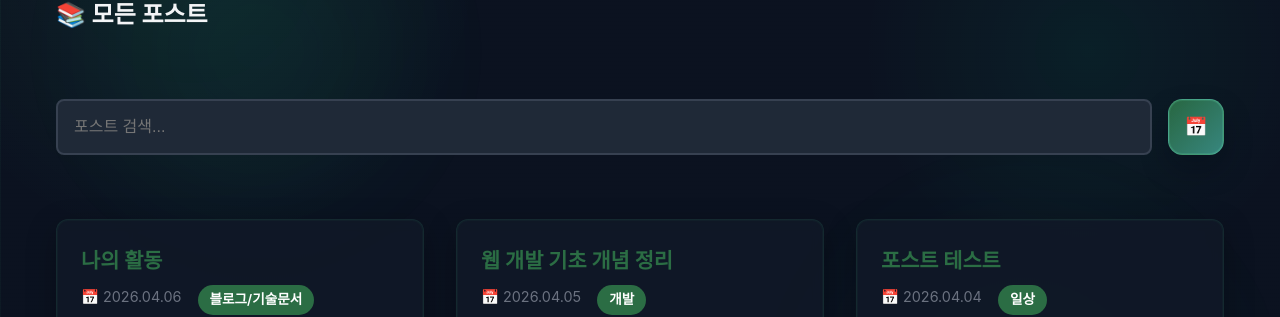
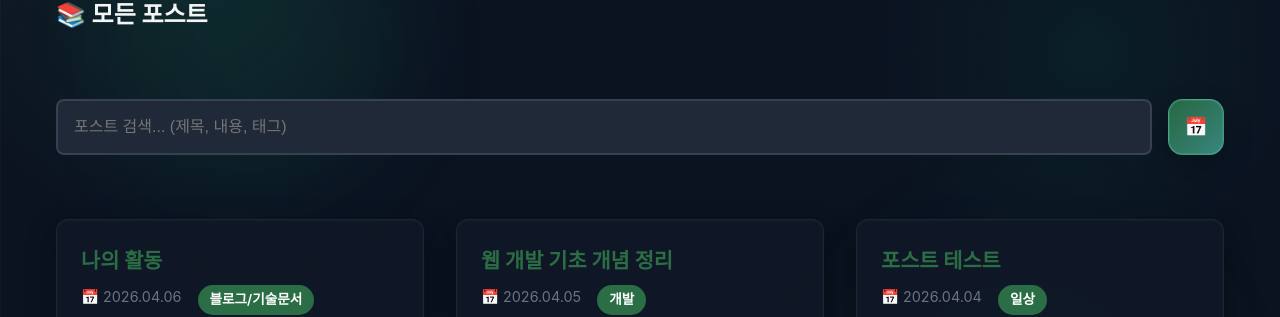
Before and after one commit to ms-axd/ms-axd.github.io, a Jekyll site: the page built from blog.html, in a window 1280 px wide. Shown: the part 219-536 px from the top of the page. Built offline with Jekyll 4.4.1, drawn with Linux system fonts in a browser that asks for light colours.

Commit message:
blog sort5

```diff
--- a/blog.html
+++ b/blog.html
@@ -10,7 +10,7 @@ permalink: /blog/
   <div class="blog-toolbar">
     <div class="search-container blog-toolbar__search">
       <div class="search-box">
-        <input type="text" placeholder="포스트 검색...">
+        <input type="text" placeholder="포스트 검색... (제목, 내용, 태그)">
         <div class="search-results" style="display: none;"></div>
       </div>
     </div>
```
